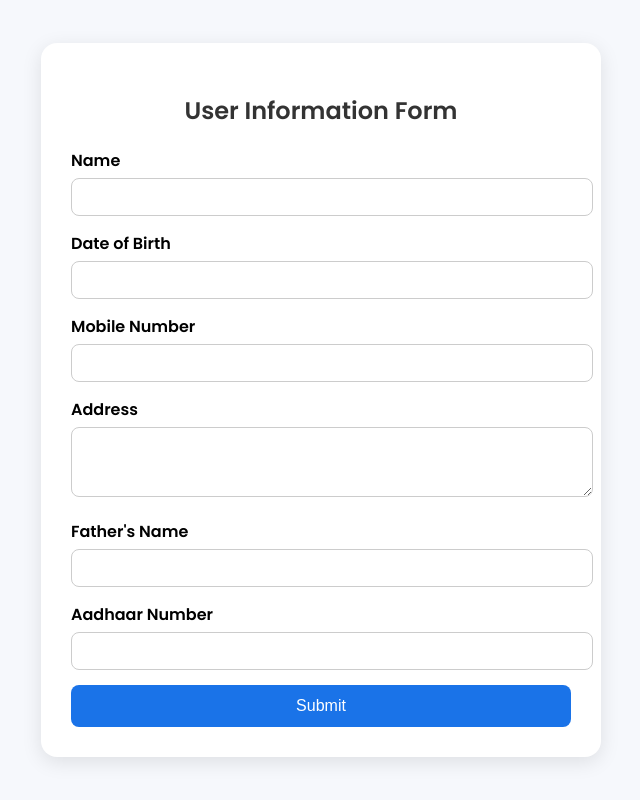
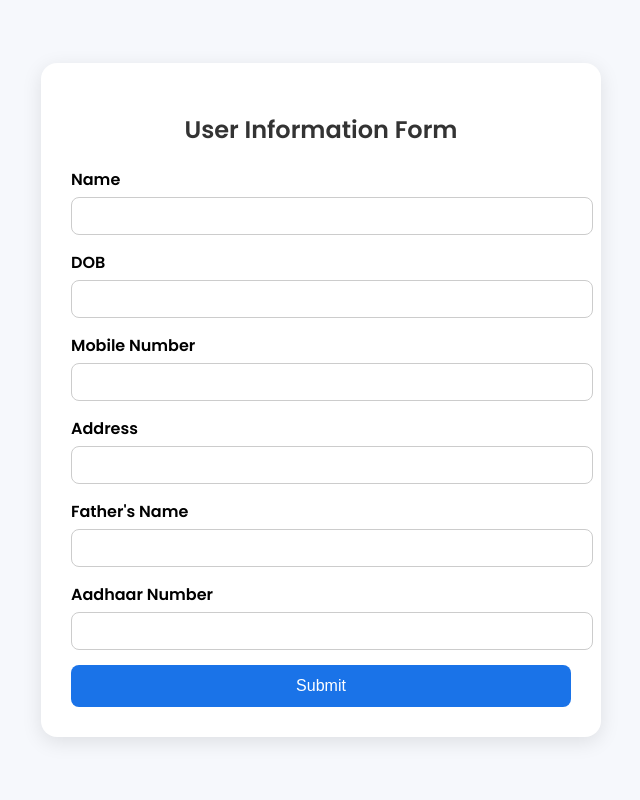
Before and after one commit to Pranjal10th/webForm, a Flask app: page / in a window 1280 px wide. Shown: the whole page, without its empty margins (319-959 px from the left). Run offline with Flask 3, Linux system fonts and the light colour scheme.

Commit message:
Revise user info form layout and labels
Updated the form layout and labels for better clarity.

```diff
--- a/templates/form.html
+++ b/templates/form.html
@@ -54,14 +54,14 @@
       <label>Name</label>
       <input type="text" name="name" required>
 
-      <label>Date of Birth</label>
+      <label>DOB</label>
       <input type="text" name="dob" required>
 
       <label>Mobile Number</label>
       <input type="tel" name="mobile" pattern="[0-9]{10}" required>
 
       <label>Address</label>
-      <textarea name="address" rows="3" required></textarea>
+      <input type="text" name="address" rows="3" required>
 
       <label>Father's Name</label>
       <input type="text" name="father_name" required>
```
